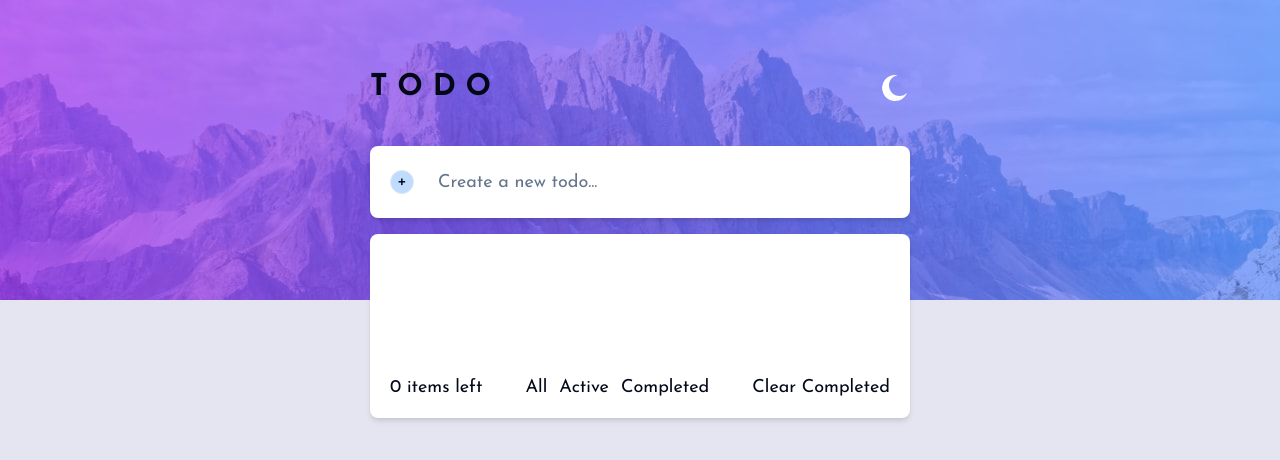
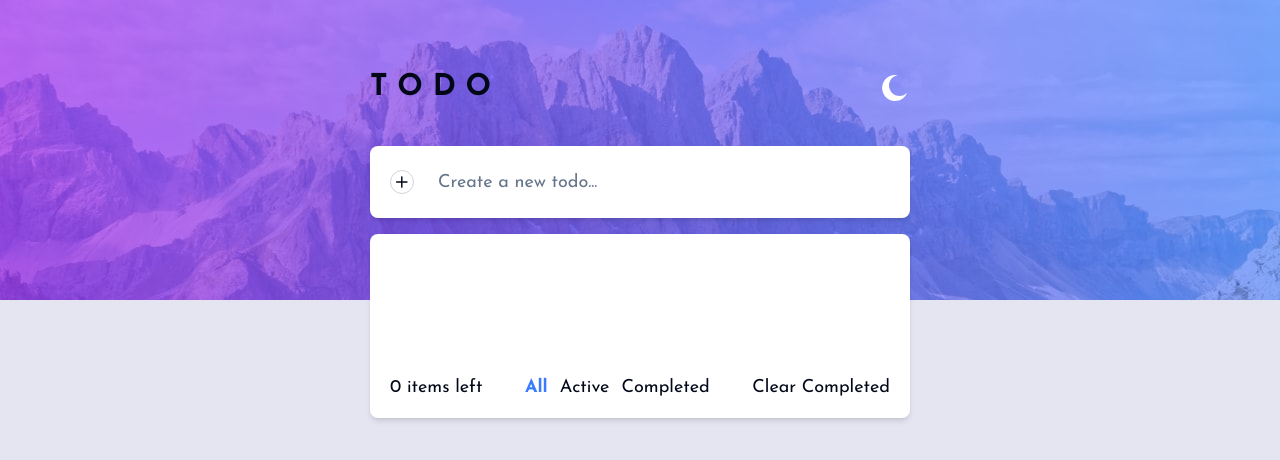
Before and after one commit to DeyanTopalov/to-do-app, a Next.js app: page / in a window 1280 px wide. Shown: the top 460 px of the page. Built offline with nearby package versions, Linux system fonts and the light colour scheme.

Commit message:
updates 29.05

```diff
--- a/components/ToDoCard.tsx
+++ b/components/ToDoCard.tsx
@@ -124,6 +124,8 @@ const ToDoCard = () => {
               aria-label="Show All"
               type="button"
               onClick={() => setFilter("all")}
+              className={`"focus:font-bold focus:text-clr-focus-blue
+          ${filter === "all" && "font-bold text-clr-focus-blue"}`}
             >
               All
             </button>
@@ -131,6 +133,8 @@ const ToDoCard = () => {
               aria-label="Show Active"
               type="button"
               onClick={() => setFilter("active")}
+              className={`"focus:font-bold focus:text-clr-focus-blue
+          ${filter === "active" && "font-bold text-clr-focus-blue"}`}
             >
               Active
             </button>
@@ -138,6 +142,8 @@ const ToDoCard = () => {
               aria-label="Show Completed"
               type="button"
               onClick={() => setFilter("completed")}
+              className={`"focus:font-bold focus:text-clr-focus-blue
+          ${filter === "completed" && "font-bold text-clr-focus-blue"}`}
             >
               Completed
             </button>
@@ -156,6 +162,9 @@ const ToDoCard = () => {
           aria-label="Show All"
           type="button"
           onClick={() => setFilter("all")}
+          role="button"
+          className={`"focus:font-bold focus:text-clr-focus-blue
+          ${filter === "all" && "font-bold text-clr-focus-blue"}`}
         >
           All
         </button>
@@ -163,6 +172,8 @@ const ToDoCard = () => {
           aria-label="Show Active"
           type="button"
           onClick={() => setFilter("active")}
+          className={`"focus:font-bold focus:text-clr-focus-blue
+          ${filter === "active" && "font-bold text-clr-focus-blue"}`}
         >
           Active
         </button>
@@ -170,6 +181,8 @@ const ToDoCard = () => {
           aria-label="Show Completed"
           type="button"
           onClick={() => setFilter("completed")}
+          className={`"focus:font-bold focus:text-clr-focus-blue
+          ${filter === "completed" && "font-bold text-clr-focus-blue"}`}
         >
           Completed
         </button>
--- a/components/ToDoForm.tsx
+++ b/components/ToDoForm.tsx
@@ -1,4 +1,5 @@
 import { Input } from "./ui/input";
+import { Plus } from "lucide-react";
 
 interface FormProps extends classNameProps {
   onSubmit: (event: React.FormEvent<HTMLFormElement>) => void;
@@ -10,12 +11,12 @@ const ToDoForm = ({ className, onSubmit, value, onChange }: FormProps) => {
   return (
     <form className={className} onSubmit={onSubmit}>
       <button
-        className="flex size-6 shrink-0 items-center justify-center rounded-full border border-slate-200 bg-blue-200"
+        className="flex size-6 shrink-0 items-center justify-center rounded-full border border-clr-completed"
         type="submit"
         aria-label="Add Todo"
         role="button"
       >
-        +
+        <Plus className="w-4/5" />
       </button>
       <Input
         type="text"
```
